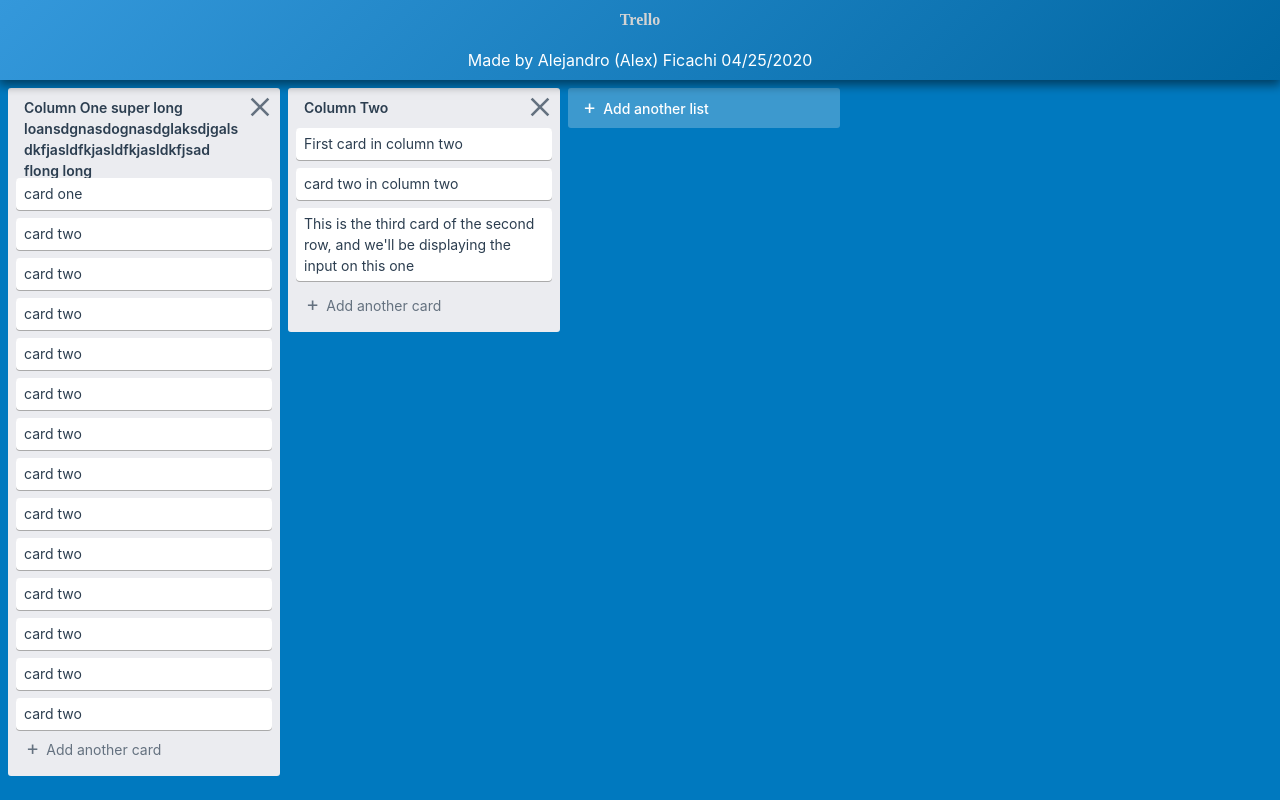
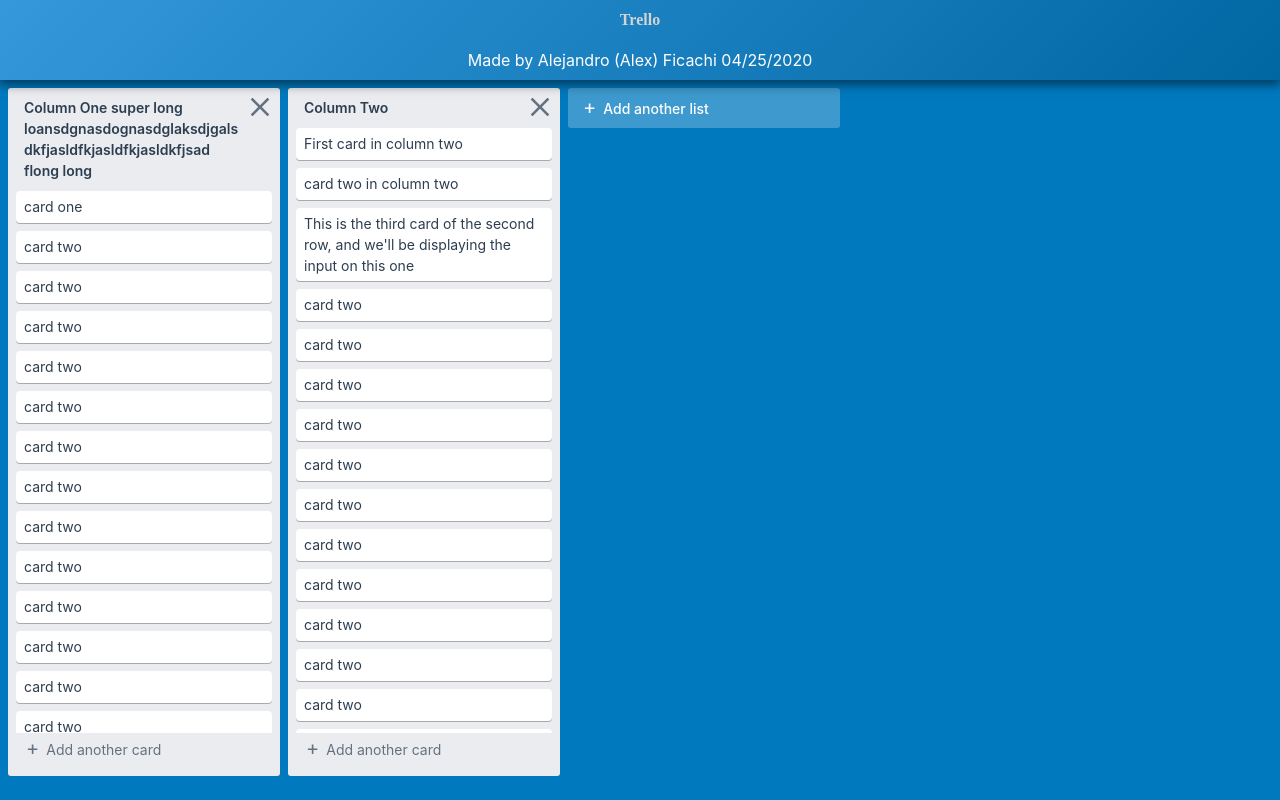
Before and after one commit to AlexFicachi/Trello, a React (Create React App) app: page / in a window 1280 px wide. Built offline with nearby package versions, Linux system fonts and the light colour scheme.

Commit message:
fixed columnHeader overflow issue

```diff
--- a/src/App.js
+++ b/src/App.js
@@ -119,6 +119,156 @@
           },
           {
             name: 'This is the third card of the second row, and we\'ll be displaying the input on this one',
+            id: v4(),
+            editCardInput: false,
+          },
+          {
+            name: 'card two',
+            id: v4(),
+            editCardInput: false,
+          },
+          {
+            name: 'card two',
+            id: v4(),
+            editCardInput: false,
+          },
+          {
+            name: 'card two',
+            id: v4(),
+            editCardInput: false,
+          },
+          {
+            name: 'card two',
+            id: v4(),
+            editCardInput: false,
+          },
+          {
+            name: 'card two',
+            id: v4(),
+            editCardInput: false,
+          },
+          {
+            name: 'card two',
+            id: v4(),
+            editCardInput: false,
+          },
+          {
+            name: 'card two',
+            id: v4(),
+            editCardInput: false,
+          },
+          {
+            name: 'card two',
+            id: v4(),
+            editCardInput: false,
+          },
+          {
+            name: 'card two',
+            id: v4(),
+            editCardInput: false,
+          },
+          {
+            name: 'card two',
+            id: v4(),
+            editCardInput: false,
+          },
+          {
+            name: 'card two',
+            id: v4(),
+            editCardInput: false,
+          },
+          {
+            name: 'card two',
+            id: v4(),
+            editCardInput: false,
+          },
+          {
+            name: 'card two',
+            id: v4(),
+            editCardInput: false,
+          },
+          {
+            name: 'card two',
+            id: v4(),
+            editCardInput: false,
+          },
+          {
+            name: 'card two',
+            id: v4(),
+            editCardInput: false,
+          },
+          {
+            name: 'card two',
+            id: v4(),
+            editCardInput: false,
+          },
+          {
+            name: 'card two',
+            id: v4(),
+            editCardInput: false,
+          },
+          {
+            name: 'card two',
+            id: v4(),
+            editCardInput: false,
+          },
+          {
+            name: 'card two',
+            id: v4(),
+            editCardInput: false,
+          },
+          {
+            name: 'card two',
+            id: v4(),
+            editCardInput: false,
+          },
+          {
+            name: 'card two',
+            id: v4(),
+            editCardInput: false,
+          },
+          {
+            name: 'card two',
+            id: v4(),
+            editCardInput: false,
+          },
+          {
+            name: 'card two',
+            id: v4(),
+            editCardInput: false,
+          },
+          {
+            name: 'card two',
+            id: v4(),
+            editCardInput: false,
+          },
+          {
+            name: 'card two',
+            id: v4(),
+            editCardInput: false,
+          },
+          {
+            name: 'card two',
+            id: v4(),
+            editCardInput: false,
+          },
+          {
+            name: 'card two',
+            id: v4(),
+            editCardInput: false,
+          },
+          {
+            name: 'card two',
+            id: v4(),
+            editCardInput: false,
+          },
+          {
+            name: 'card two',
+            id: v4(),
+            editCardInput: false,
+          },
+          {
+            name: 'card two',
             id: v4(),
             editCardInput: false,
           }
--- a/src/components/column/ColumnHeader.js
+++ b/src/components/column/ColumnHeader.js
@@ -19,7 +19,7 @@
 }
 
 const Wrapper = styled.div`
-    min-height: 35px;
+    flex-basis: 35px;
     display: grid;
     align-items: flex-start;
     grid-template-columns: 88% 12%;
```
